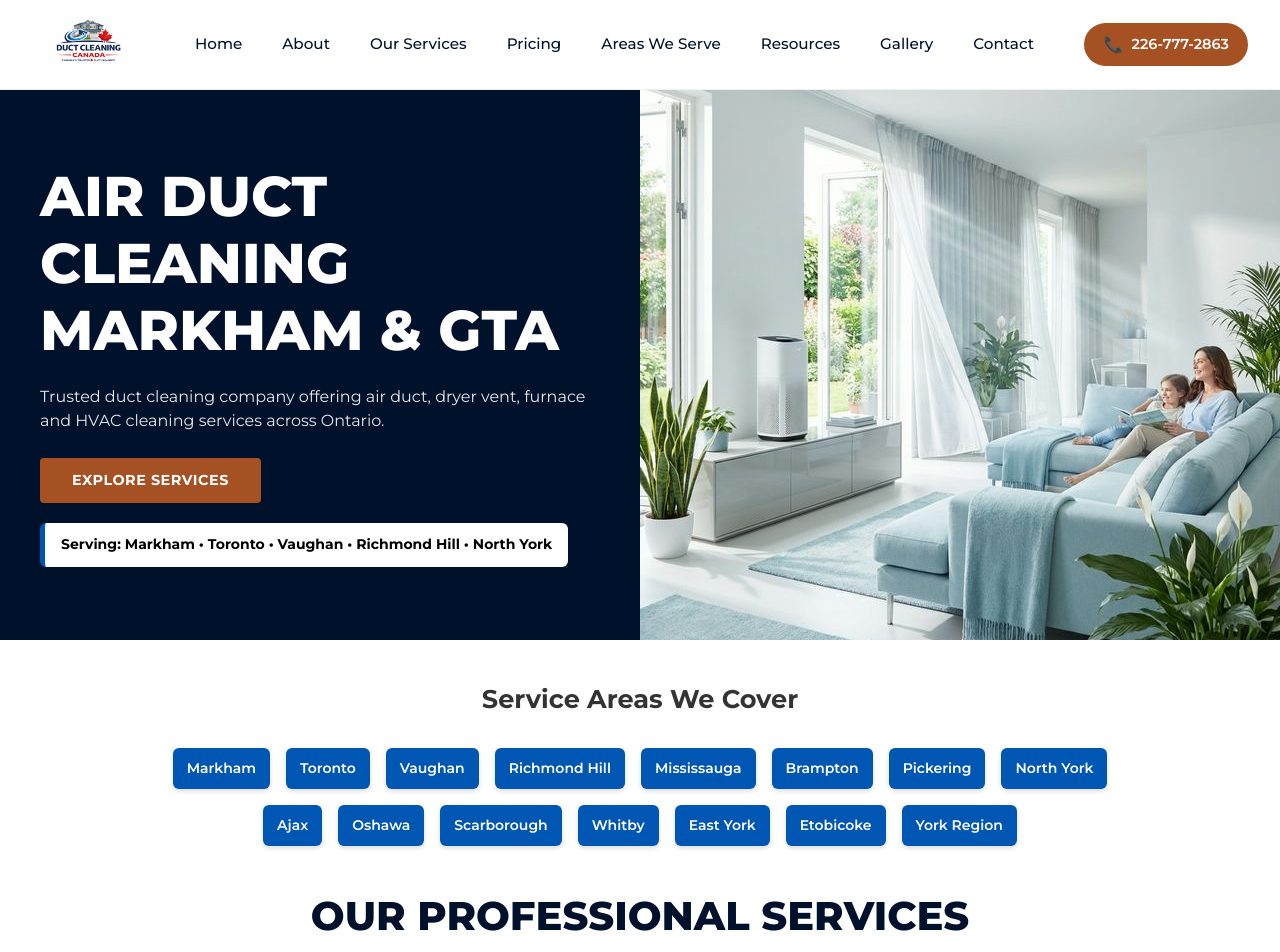
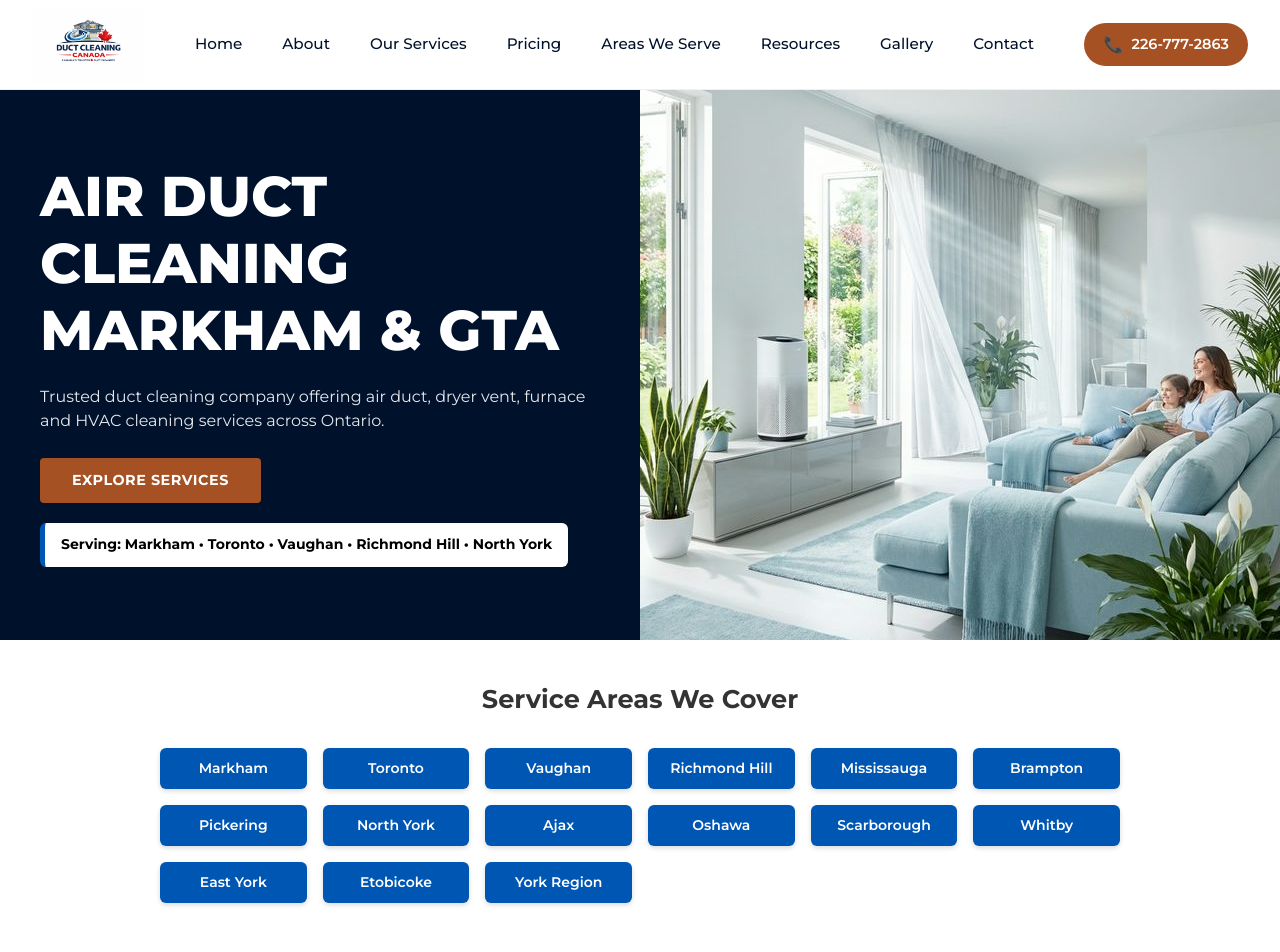
Before and after one commit to josph8487-prog/duct-Canada-original, a Next.js app: page / in a window 1280 px wide. Shown: the top 952 px of the page. Built offline with nearby package versions, Linux system fonts and the light colour scheme.

Commit message:
Update Home.module.css

```diff
--- a/src/styles/Home.module.css
+++ b/src/styles/Home.module.css
@@ -550,17 +550,24 @@
 }
 
 .areaGrid {
-    display: flex;
-    flex-wrap: wrap;
-    gap: 16px;
-    justify-content: center;
-    align-items: center;
+    display: grid;
+    grid-template-columns: repeat(2, 1fr);
+    gap: 12px;
+    padding: 0 16px;
     max-width: 960px;
     margin: 0 auto;
-    padding: 0;
     box-sizing: border-box;
     width: 100%;
 }
+
+@media (min-width: 768px) {
+    .areaGrid {
+        grid-template-columns: repeat(auto-fit, minmax(140px, 1fr));
+        gap: 16px;
+        padding: 0;
+    }
+}
+
 
 .areaLinkHover:hover {
     background-color: #004085 !important;
```
